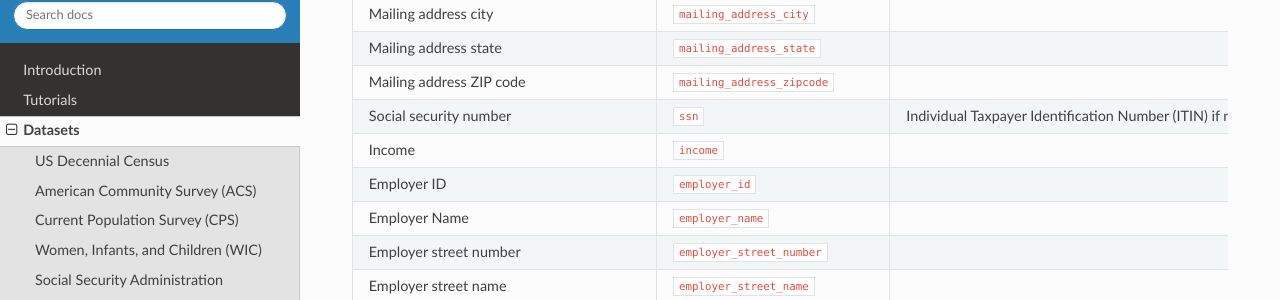
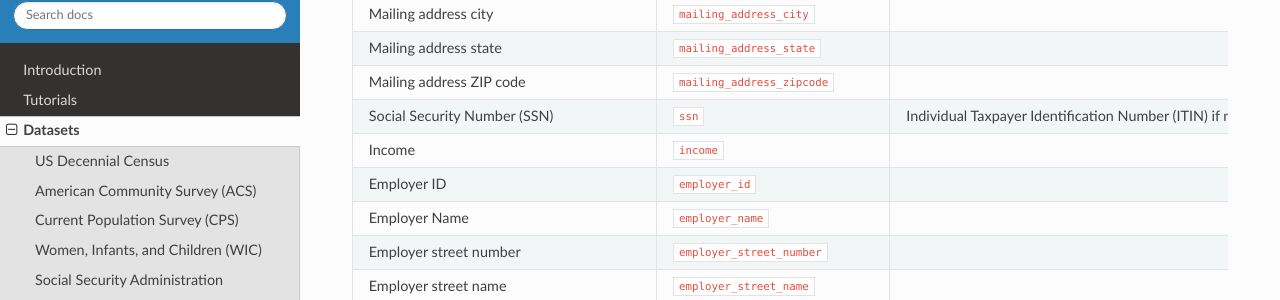
Before and after one commit to ihmeuw/pseudopeople, a Sphinx documentation site: the page built from docs/source/datasets/index.rst, in a window 1280 px wide and 900 px high, scrolled down 7090 px. Shown: the part 151-451 px from the top of the window. Built offline with Sphinx 7.4.7 and the Read the Docs theme 2.0.0, drawn with Linux system fonts in a browser that asks for light colours.

Commit message:
Update docs/source/datasets/index.rst
Co-authored-by: Zeb Burke-Conte <zmbc@users.noreply.github.com>

```diff
--- a/docs/source/datasets/index.rst
+++ b/docs/source/datasets/index.rst
@@ -507,7 +507,7 @@
    * - Mailing address ZIP code
      - :code:`mailing_address_zipcode`
      -
-   * - Social security number
+   * - Social Security Number (SSN)
      - :code:`ssn`
      - Individual Taxpayer Identification Number (ITIN) if no SSN
    * - Income
```
